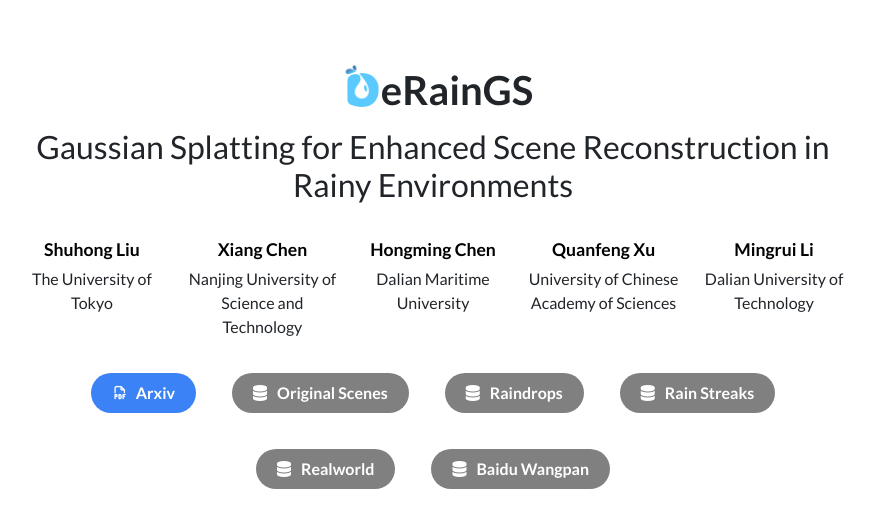
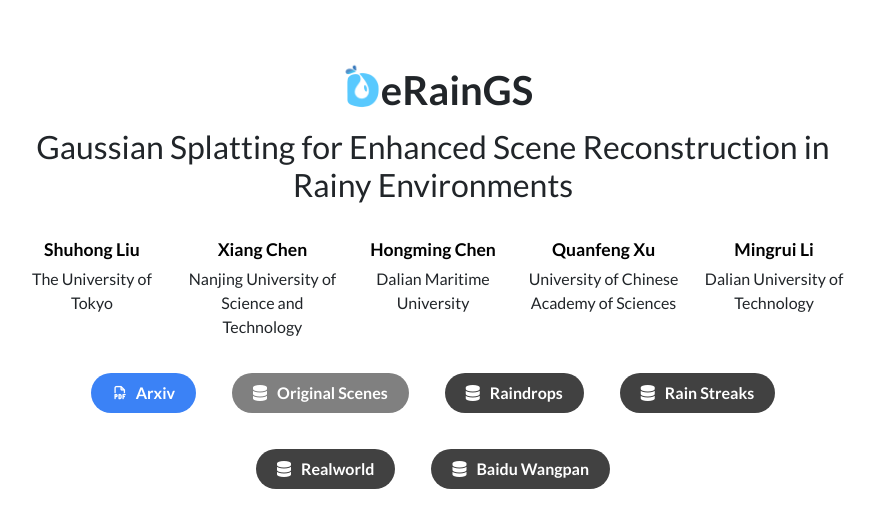
Before and after one commit to DeRainGS/DeRainGS.github.io, a plain HTML site: page index.html in a window 1280 px wide. Shown: the top 524 px of the page, without its empty margins (207-1082 px from the left). Drawn offline with nearby package versions, Linux system fonts and the light colour scheme; grey boxes are pictures that could not be loaded.

Commit message:
Change button color

```diff
--- a/index.html
+++ b/index.html
@@ -72,10 +72,10 @@
     <div class="links">
       <a class="button" href="https://arxiv.org/abs/2408.11540" style="margin: 10px; display: inline-block;"><i class="ti ti-file-type-pdf"></i> Arxiv</a>
       <a class="button" href="https://drive.google.com/file/d/1XjVdHDiGS1zAvBvfSgOdeFkHRO4-Ce1L/view?usp=sharing" style="margin: 10px; display: inline-block; background-color: #808080;"><i class="fas fa-database" style="margin-right: 10px;"></i>Original Scenes</a>
-      <a class="button" href="https://drive.google.com/file/d/1L8wGbGqpswfsWY7aeWB66NLEomqkDnB9/view?usp=sharing" style="margin: 10px; display: inline-block; background-color: #808080;"><i class="fas fa-database" style="margin-right: 10px;"></i>Raindrops</a>
-      <a class="button" href="https://drive.google.com/file/d/1SIX8D_j0t9l6qmGOt-VsTOQYQfh_tNUl/view?usp=sharing" style="margin: 10px; display: inline-block; background-color: #808080;"><i class="fas fa-database" style="margin-right: 10px;"></i>Rain Streaks</a>
-      <a class="button" href="https://drive.google.com/file/d/1XjVdHDiGS1zAvBvfSgOdeFkHRO4-Ce1L/view?usp=sharing" style="margin: 10px; display: inline-block; background-color: #808080;"><i class="fas fa-database" style="margin-right: 10px;"></i>Realworld</a>
-      <a class="button" href="https://pan.baidu.com/s/1zcIx78BGJNzuccJ9RGFXdg?pwd=9733" style="margin: 10px; display: inline-block; background-color: #808080;"><i class="fas fa-database" style="margin-right: 10px;"></i>Baidu Wangpan</a>
+      <a class="button" href="https://drive.google.com/file/d/1L8wGbGqpswfsWY7aeWB66NLEomqkDnB9/view?usp=sharing" style="margin: 10px; display: inline-block; background-color: #414141;"><i class="fas fa-database" style="margin-right: 10px;"></i>Raindrops</a>
+      <a class="button" href="https://drive.google.com/file/d/1SIX8D_j0t9l6qmGOt-VsTOQYQfh_tNUl/view?usp=sharing" style="margin: 10px; display: inline-block; background-color: #414141;"><i class="fas fa-database" style="margin-right: 10px;"></i>Rain Streaks</a>
+      <a class="button" href="https://drive.google.com/file/d/1XjVdHDiGS1zAvBvfSgOdeFkHRO4-Ce1L/view?usp=sharing" style="margin: 10px; display: inline-block; background-color: #414141;"><i class="fas fa-database" style="margin-right: 10px;"></i>Realworld</a>
+      <a class="button" href="https://pan.baidu.com/s/1zcIx78BGJNzuccJ9RGFXdg?pwd=9733" style="margin: 10px; display: inline-block; background-color: #414141;"><i class="fas fa-database" style="margin-right: 10px;"></i>Baidu Wangpan</a>
     </div>
     <style>
       .video.teaser-video::before {
```
